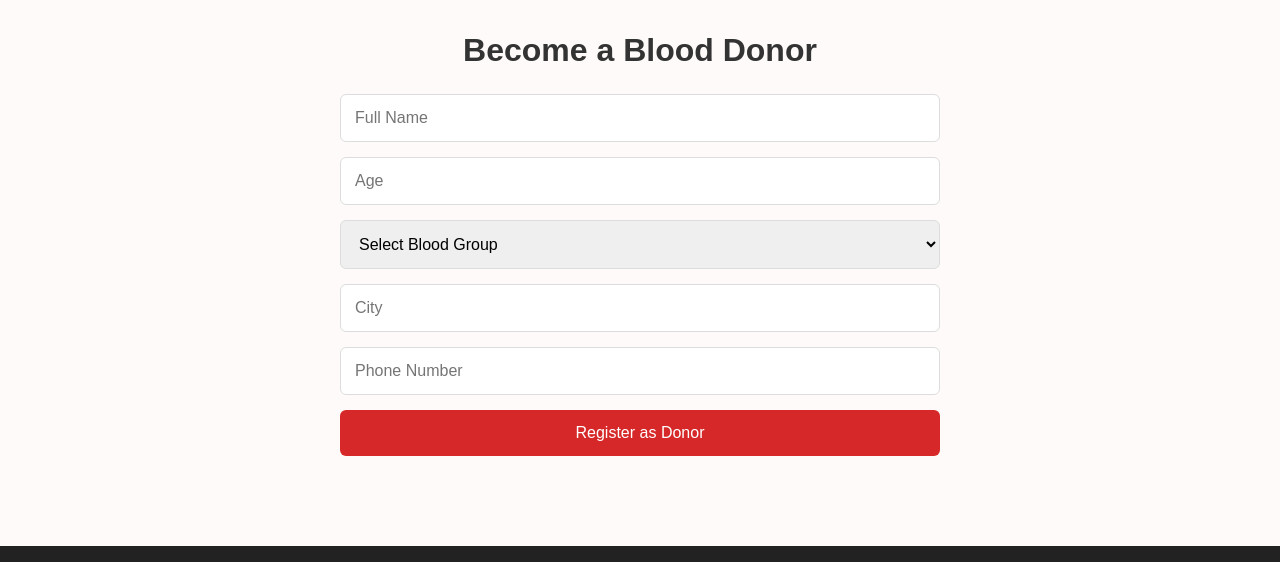
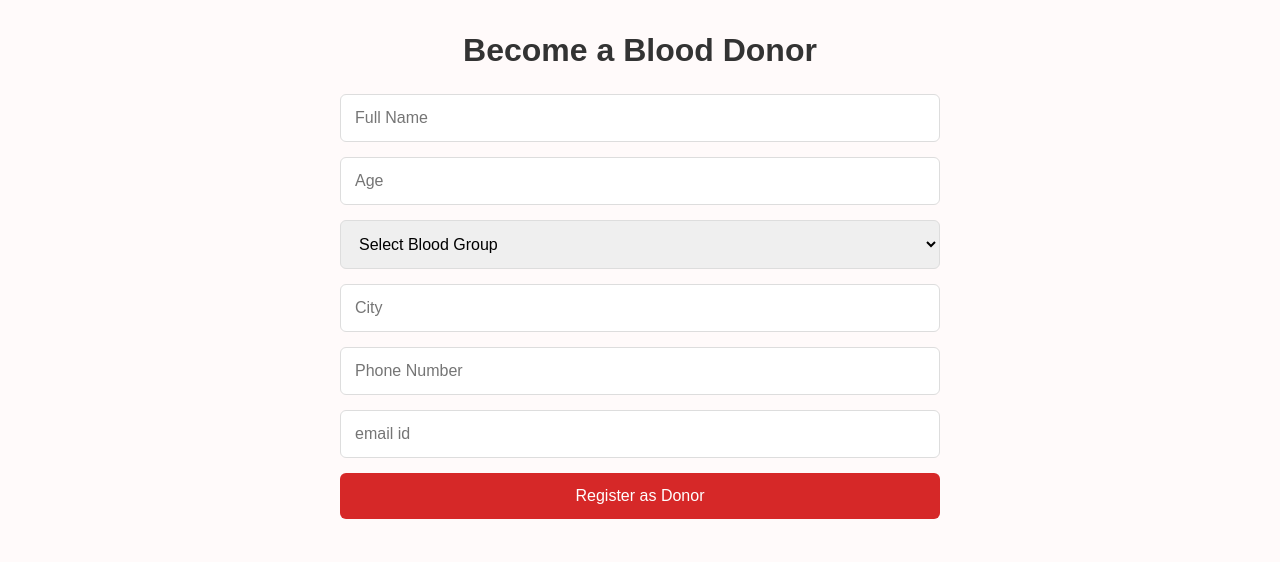
Before and after one commit to Singhaniaji144/BloodConnect, a plain HTML site: page index.html in a window 1280 px wide. Shown: the part 1324-1886 px from the top of the page. Drawn offline with Linux system fonts and the light colour scheme.

Commit message:
add email id

```diff
--- a/index.html
+++ b/index.html
@@ -108,6 +108,8 @@
 
             <input type="tel" id="phone" placeholder="Phone Number" required>
 
+            <input type="eml"  id="email" placeholder="email id"  required>
+
             <button type="submit">Register as Donor</button>
         </form>
     </section>
```
